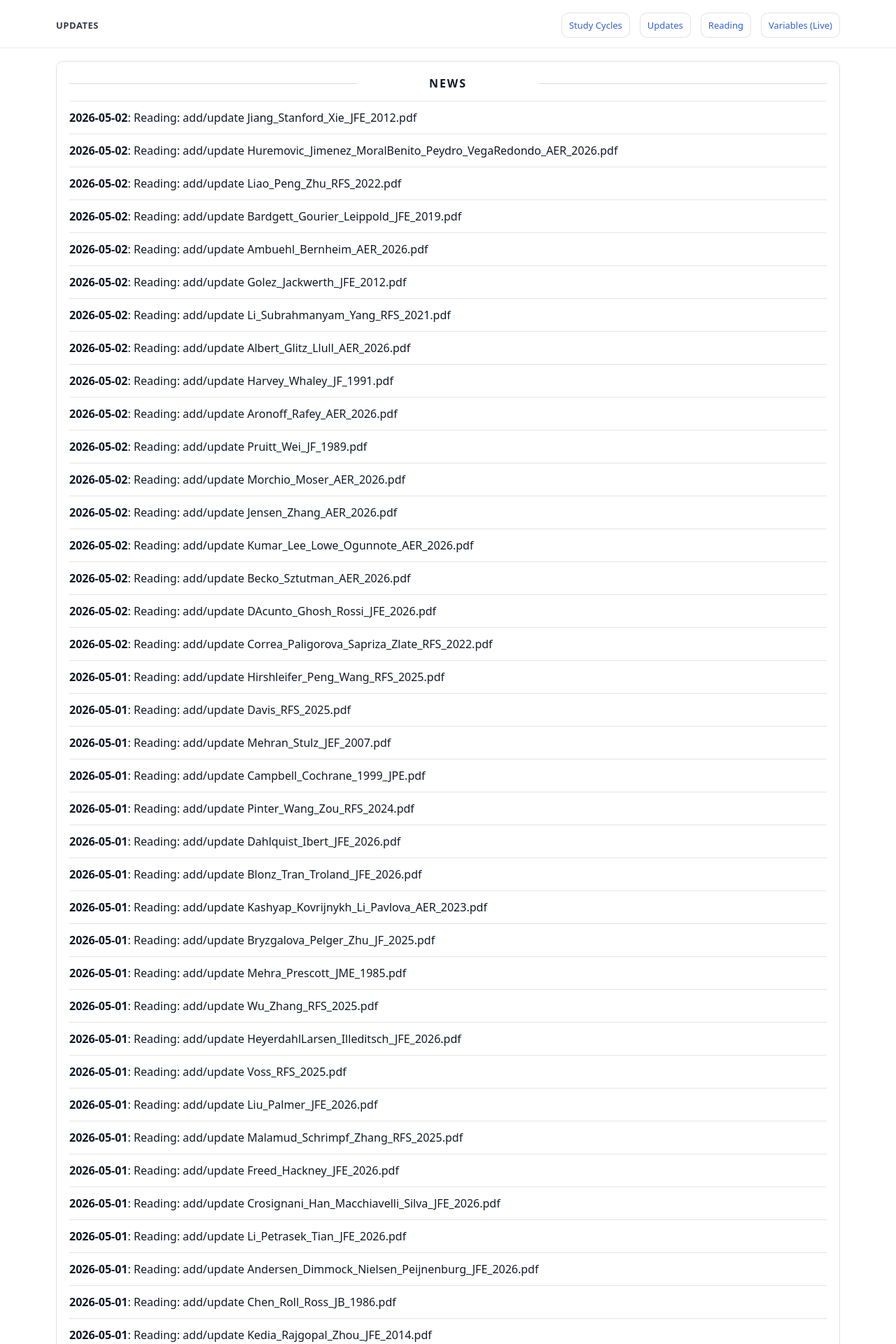
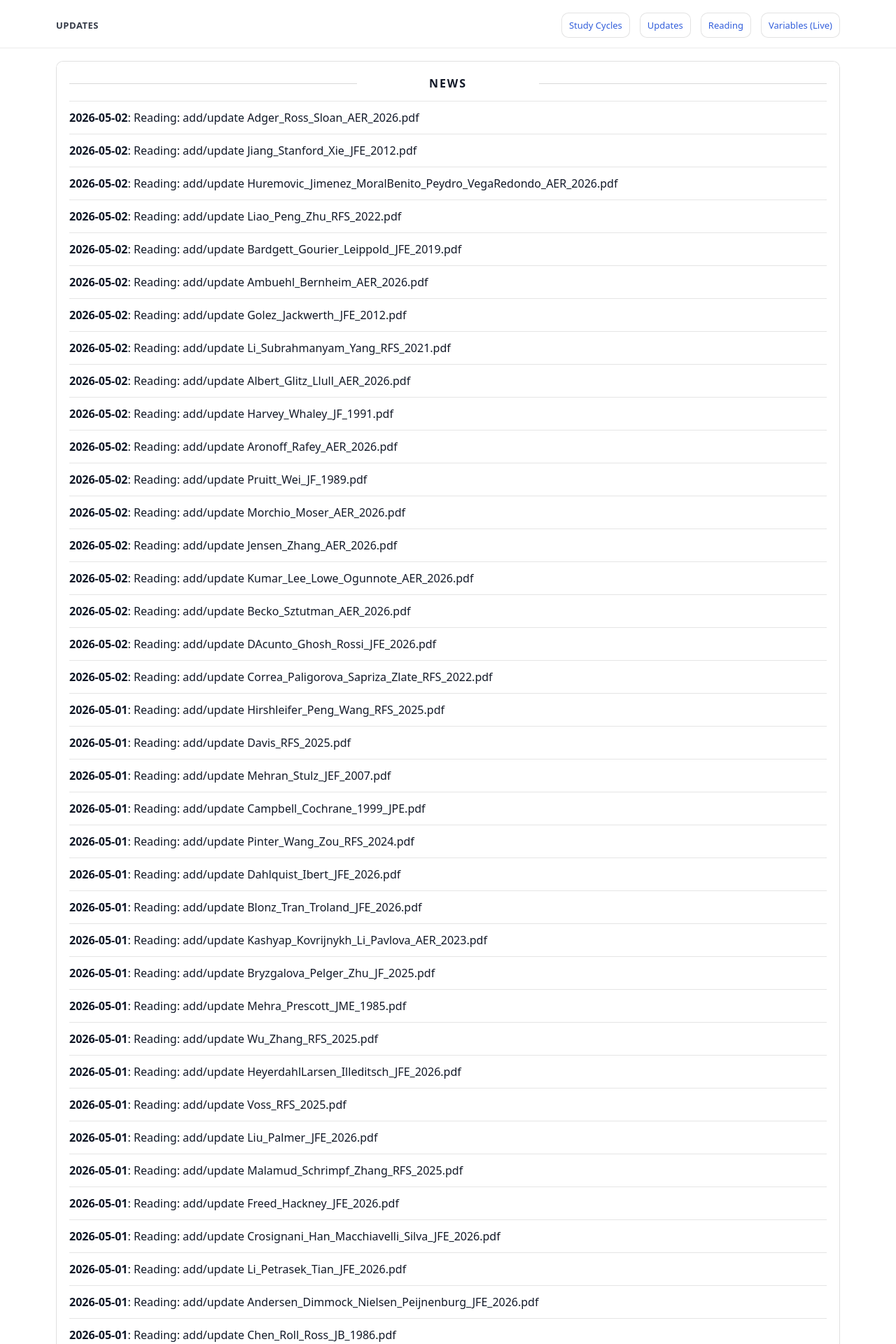
Before and after one commit to yaxinzn/study-archive, a Jekyll site: the page built from updates/index.md, in a window 1280 px wide. Shown: the top 1920 px of the page at 70% size. Built offline with Jekyll 4.4.1, drawn with Linux system fonts in a browser that asks for light colours; some of the changed text lies outside the part shown.

Commit message:
chore: update NEWS feed

```diff
--- a/_data/news.yml
+++ b/_data/news.yml
@@ -1,4 +1,7 @@
 # Auto-generated update history (sorted newest -> oldest). Do not edit manually.
+- ts: "1777717647"
+  date: "2026-05-02"
+  title: "Reading: add/update Adger_Ross_Sloan_AER_2026.pdf"
 - ts: "1777717181"
   date: "2026-05-02"
   title: "Reading: add/update Jiang_Stanford_Xie_JFE_2012.pdf"
```
